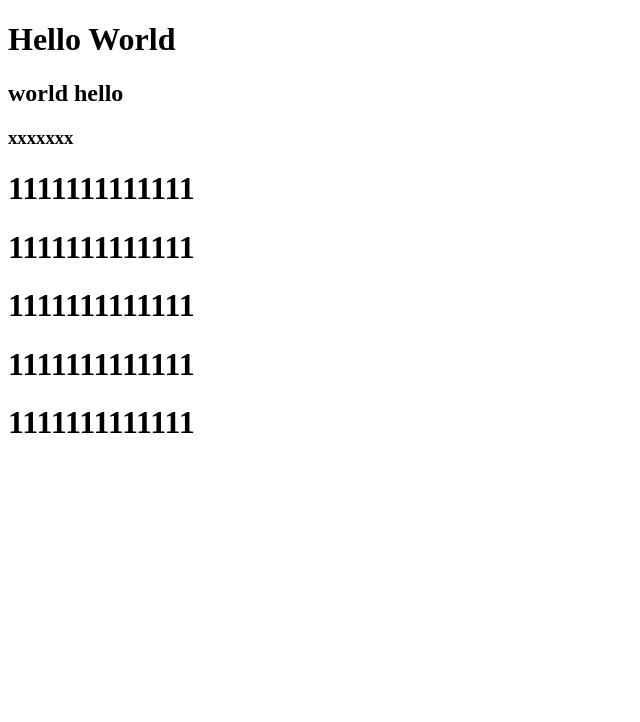
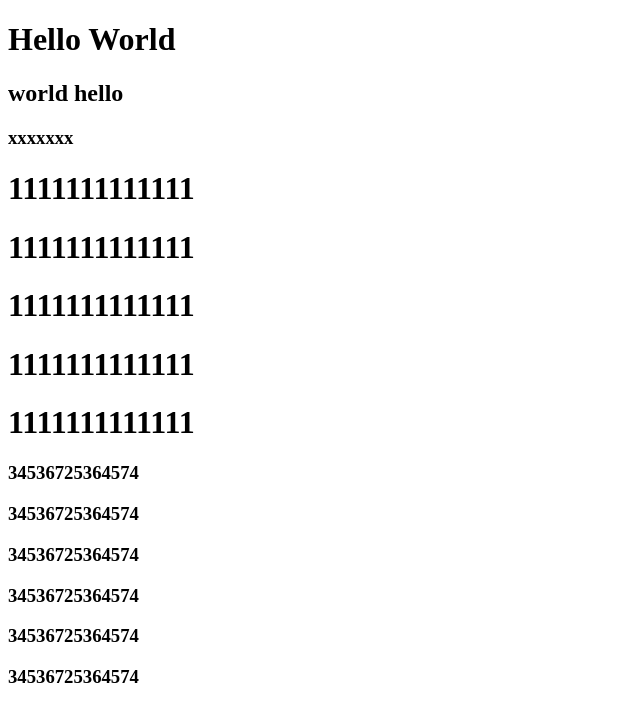
Before and after one commit to jacky-196/textDemo, a plain HTML site: page index.html in a window 1280 px wide. Shown: the whole page, without its empty margins (0-640 px from the left). Drawn offline with Linux system fonts and the light colour scheme.

Commit message:
这是第六次提交

```diff
--- a/index.html
+++ b/index.html
@@ -14,5 +14,11 @@
 	<h1>1111111111111</h1>
 	<h1>1111111111111</h1>
 	<h1>1111111111111</h1>
+	<h3>34536725364574</h3>
+	<h3>34536725364574</h3>
+	<h3>34536725364574</h3>
+	<h3>34536725364574</h3>
+	<h3>34536725364574</h3>
+	<h3>34536725364574</h3>
 </body>
 </html>
```
Also changed, not shown: 1 other file.
